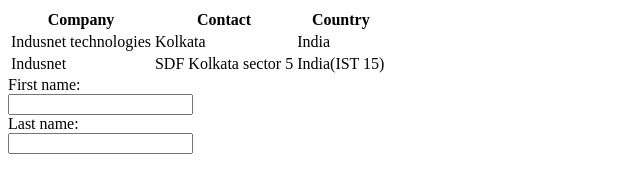
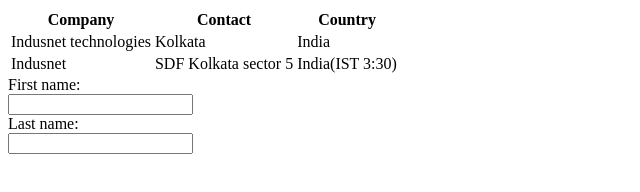
Before and after one commit to mdzuber02/Bandhan_Bank-App, a plain HTML site: page index.html in a window 1280 px wide. Shown: the full height of the page, 0-640 px from the left. Drawn offline with Linux system fonts and the light colour scheme.

Commit message:
changes index file

```diff
--- a/index.html
+++ b/index.html
@@ -13,7 +13,7 @@
       <td>Indusnet </td>
       <td>SDF Kolkata sector 5</td>
 
-      <td>India(IST 15)</td>
+      <td>India(IST 3:30)</td>
 
 
     </tr>
```
